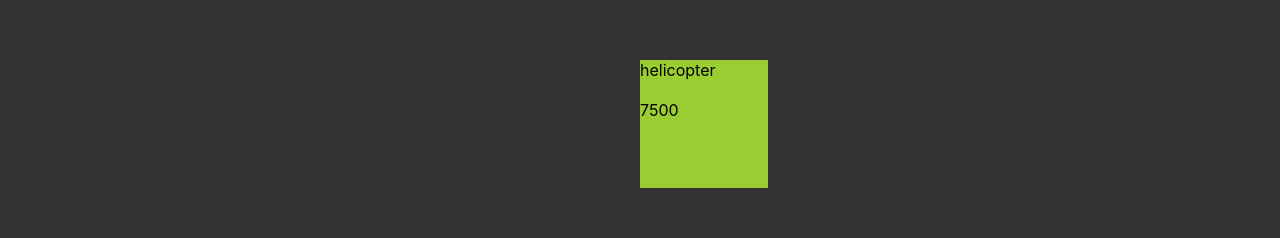
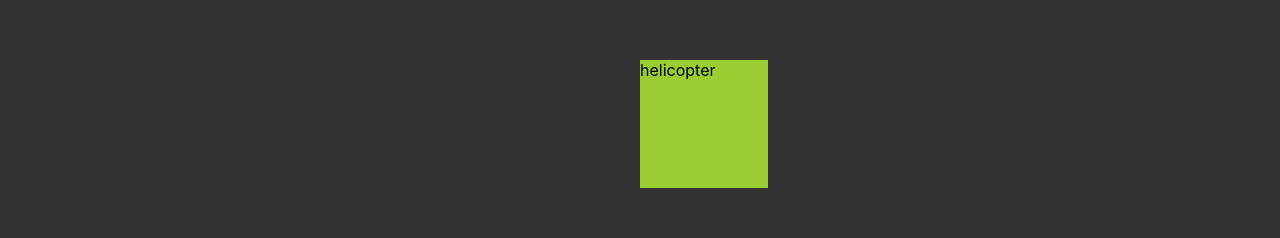
Before and after one commit to chrisbolin/stormcoins, a React (Create React App) app: page / in a window 1280 px wide. Shown: the part 132-370 px from the top of the page. Built offline with nearby package versions, Linux system fonts and the light colour scheme.

Commit message:
use context

```diff
--- a/src/App.tsx
+++ b/src/App.tsx
@@ -1,6 +1,17 @@
-import React, { useState, useEffect, useCallback, useReducer } from "react";
+import React, {
+  useState,
+  useEffect,
+  useCallback,
+  useReducer,
+  createContext,
+  memo,
+  useContext
+} from "react";
 import "./App.css";
-import { initialGameState, gameReducer, GameState } from "./gameState";
+import { initialGameState, gameReducer, GameState, Action } from "./gameState";
+
+const DispatchContext = createContext((action: Action) => {});
+const StateContext = createContext(initialGameState);
 
 function useAnimationFrame() {
   const [timestamp, setTimestamp] = useState(0);
@@ -16,38 +27,57 @@ function useAnimationFrame() {
   return timestamp;
 }
 
-function Helicopter({ gameState }: { gameState: GameState }) {
-  const timestamp = useAnimationFrame();
+function Platform() {
+  console.log("<Platform/>");
+  return <div className="platform">platform</div>;
+}
 
+function Helicopter() {
+  const { engine } = useContext(StateContext);
   return (
     <div className="helicopter">
       helicopter
       <br />
-      {gameState.engine ? "ON" : ""}
+      {engine ? "ON" : ""}
       <br />
-      {timestamp}
     </div>
   );
 }
 
-function App() {
-  const [state, dispatch] = useReducer(gameReducer, initialGameState);
-
-  console.log(state);
-
+const Game = memo(function() {
+  const dispatch = useContext(DispatchContext);
   return (
     <div
-      className="App"
+      className="game"
       onMouseDown={() => dispatch({ type: "start_engine" })}
       onMouseUp={() => dispatch({ type: "stop_engine" })}
       onTouchStart={() => dispatch({ type: "start_engine" })}
       onTouchEnd={() => dispatch({ type: "stop_engine" })}
     >
-      <div className="game">
-        <Helicopter gameState={state} />
-        <div className="platform">platform</div>
-      </div>
+      <Helicopter />
+      <Platform />
+      <TestComponent value="Game child" />
     </div>
+  );
+});
+
+function TestComponent({ value }: { value: String }) {
+  console.log(value);
+  return <span />;
+}
+
+function App() {
+  const [state, dispatch] = useReducer(gameReducer, initialGameState);
+  const timestamp = useAnimationFrame();
+
+  return (
+    <DispatchContext.Provider value={dispatch}>
+      <StateContext.Provider value={state}>
+        <div className="App">
+          <Game />
+        </div>
+      </StateContext.Provider>
+    </DispatchContext.Provider>
   );
 }
 
```
